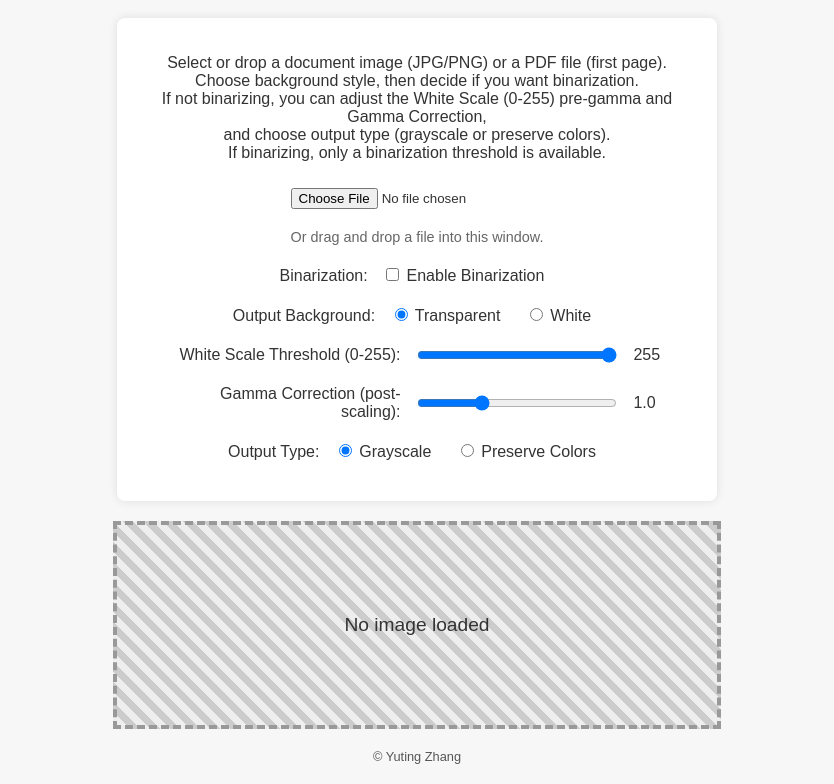
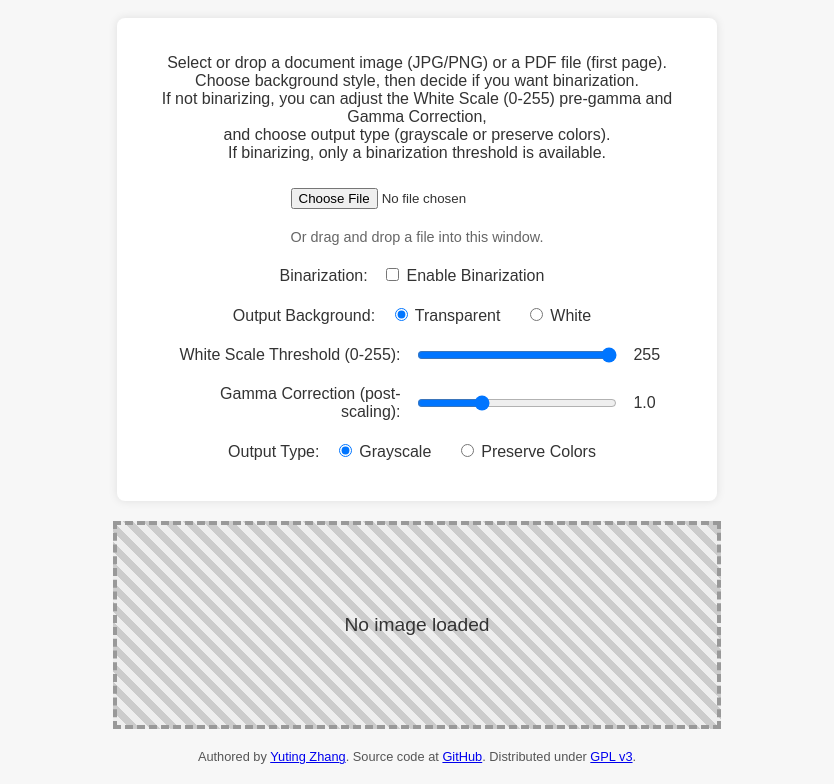
Before and after one commit to YutingZhang/doc-bg-remover, a plain HTML site: page index.html in a window 1280 px wide. Shown: the part 60-844 px from the top of the page, without its empty margins (223-1057 px from the left). Drawn offline with Linux system fonts and the light colour scheme.

Commit message:
update footnotes

```diff
--- a/index.html
+++ b/index.html
@@ -244,7 +244,7 @@
   </div>
 
   <footer>
-    &copy; Yuting Zhang
+    Authored by <a href="https://ytzhang.net/">Yuting Zhang</a>. Source code at <a href="https://github.com/YutingZhang/doc-bg-remover">GitHub</a>. Distributed under <a href="https://github.com/YutingZhang/doc-bg-remover/blob/main/LICENSE">GPL v3</a>.
   </footer>
 
 <script src="https://cdnjs.cloudflare.com/ajax/libs/pdf.js/2.14.305/pdf.min.js"></script>
```
Also changed, not shown: 1 other file.
